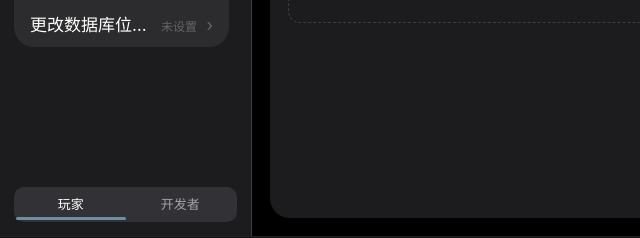
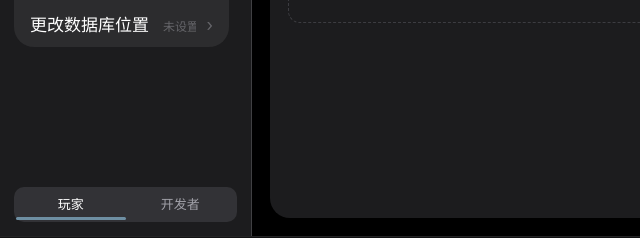
Before and after one commit to 456123739/pulses-easier-tauri, a website: page src/renderer/index.html in a window 1280 px wide. Shown: the part 534-772 px from the top of the page, 0-640 px from the left. Drawn offline with Linux system fonts and the light colour scheme.

Commit message:
「更改数据库位置」标签不再被路径挤掉

```diff
--- a/src/renderer/css/main.css
+++ b/src/renderer/css/main.css
@@ -241,6 +241,13 @@ img { display: block; max-width: 100%; }
   flex: 1 1 auto; min-width: 0;
   overflow: hidden; text-overflow: ellipsis; white-space: nowrap;
 }
+/* 「更改数据库位置」这一行：标签保持完整，让路径去挤 */
+#nav-db .row-label {
+  flex: 0 0 auto;
+  overflow: visible;
+  text-overflow: clip;
+}
+
 .chev {
   flex: 0 0 auto;
   font-size: 17px; line-height: 1;
```
